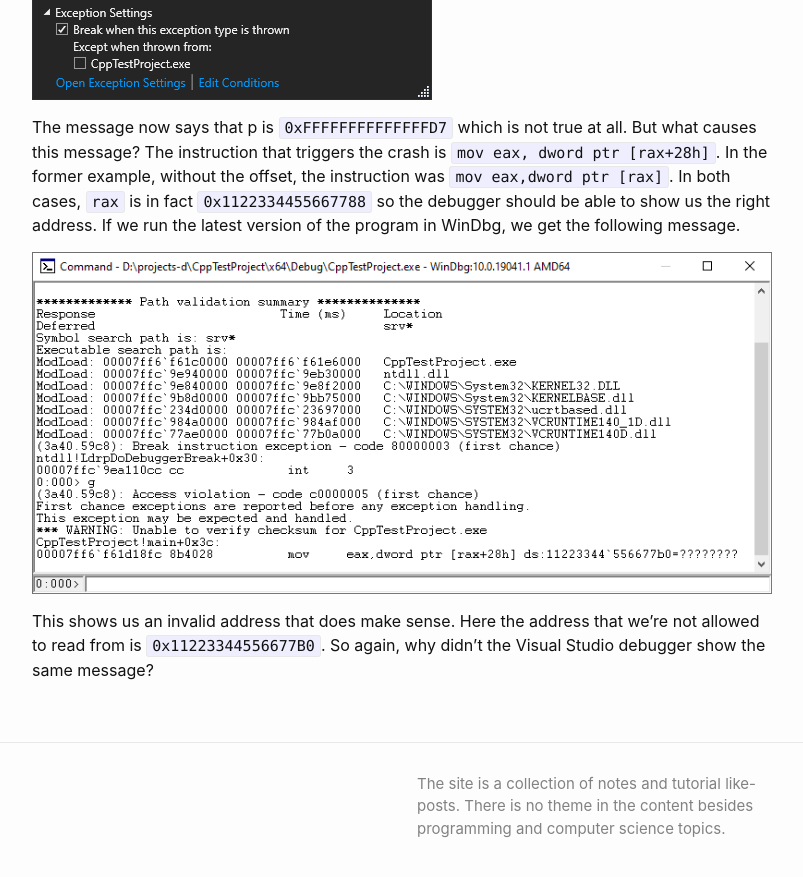
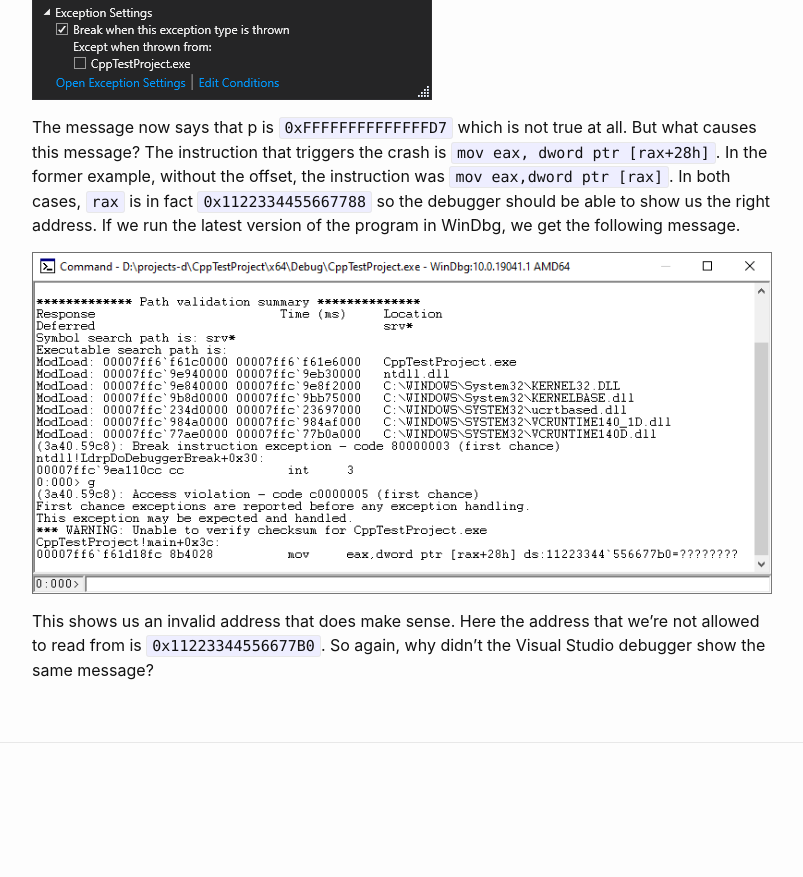
Before and after one commit to cyberfeeder/cyberfeeder.github.io, a Jekyll site: the page built from _posts/1000-01-01-debuggers-and-unmapped-memory.md, in a window 1280 px wide and 900 px high, scrolled down 1406 px. Shown: the top 877 px of the window, without its empty margins (238-1041 px from the left). Built offline with Jekyll 4.4.1, drawn with Linux system fonts in a browser that asks for light colours; after the commit the page ends 2239 px from its top, so only the background shows below that.

Commit message:
Remove footer text

```diff
--- a/_config.yml
+++ b/_config.yml
@@ -3,7 +3,6 @@
   name:
   email:
 description: > # this means to ignore newlines until "show_excerpts:"
-  The site is a collection of notes and tutorial like-posts. There is no theme in the content besides programming and computer science topics.
 
 show_excerpts: false # set to true to show excerpts on the homepage
 
```
